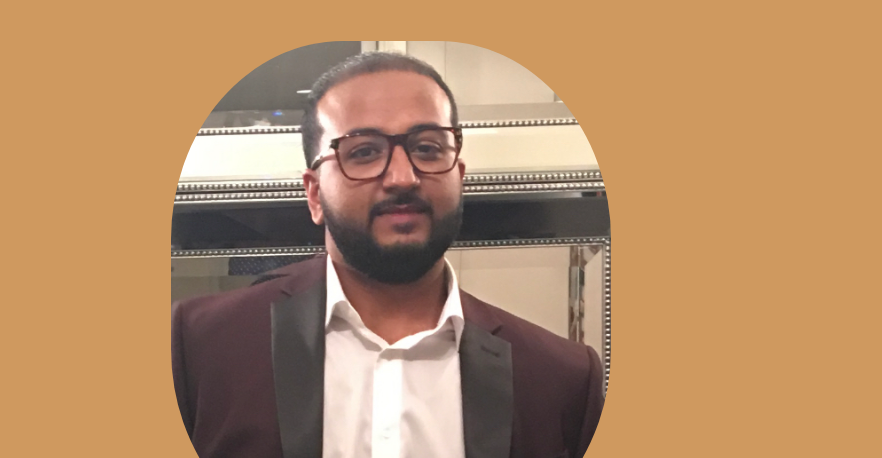
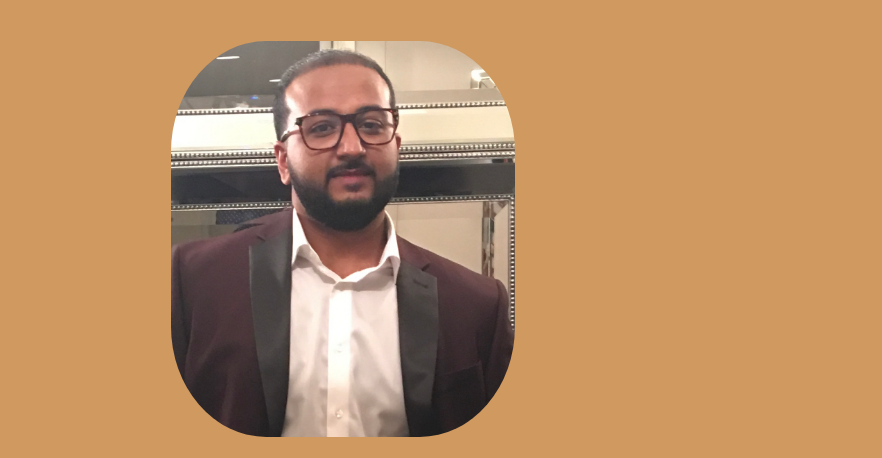
Before and after one commit to PardySingh/PardeepSinghPortfolio, a plain HTML site: page index.html in a window 1280 px wide. Shown: the part 342-800 px from the top of the page, without its empty margins (9-891 px from the left). Drawn offline with Linux system fonts and the light colour scheme.

Commit message:
Update style.css

```diff
--- a/style.css
+++ b/style.css
@@ -48,9 +48,9 @@ h3 {
 
 
 .selfie{
-  width: 50%;
-  height: 50%;
-  border-radius: 40%;
+  width: 40%;
+  height: 40%;
+  border-radius: 30%;
   padding: 20px;
 }
 
```
